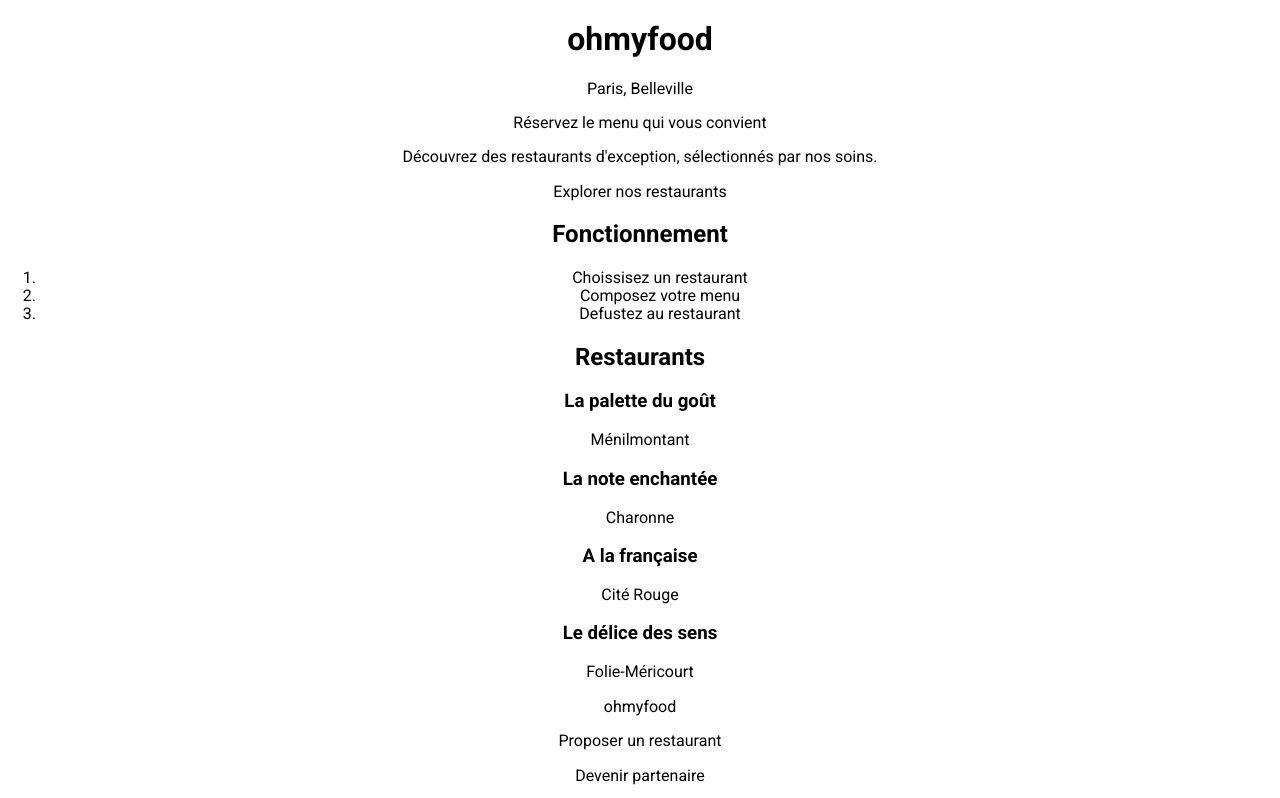
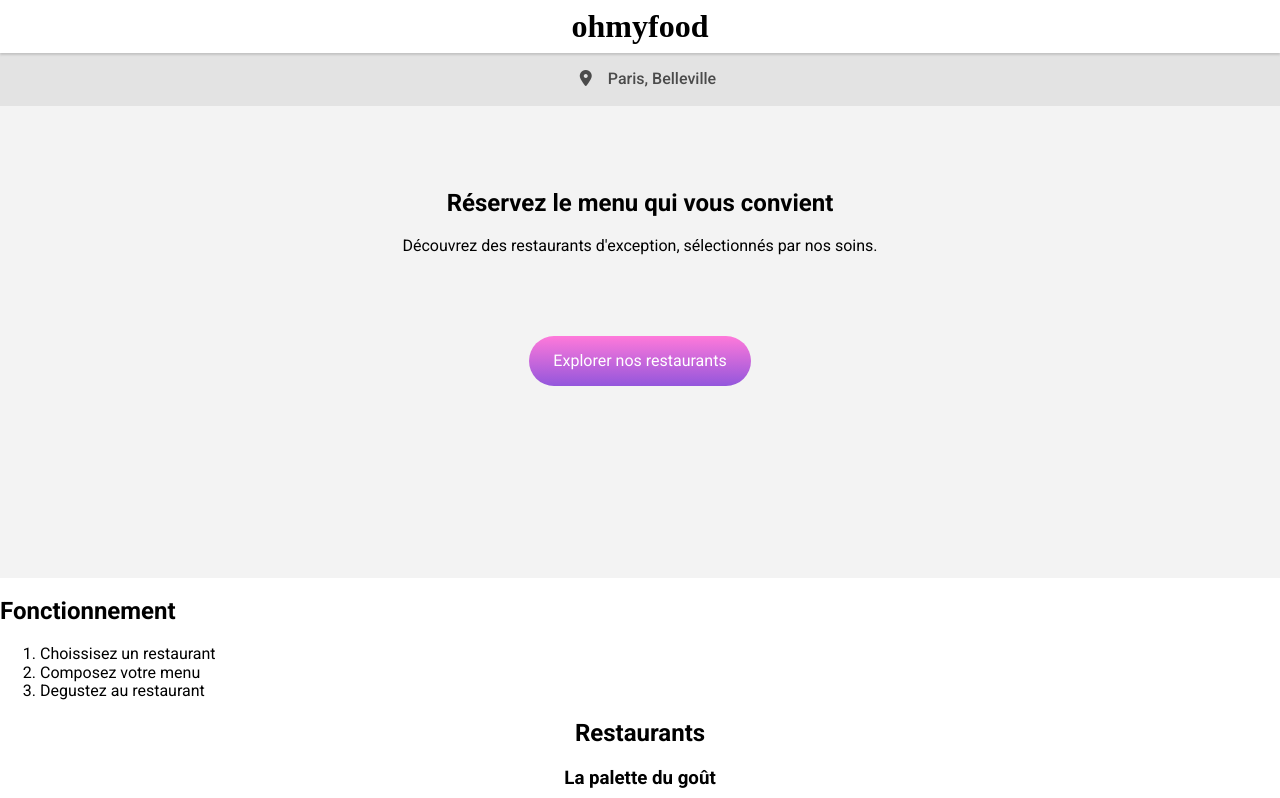
Before and after one commit to 7CedDev/OhmyfoodProject3OC, a plain HTML site: page index.html in a window 1280 px wide. Shown: the top 798 px of the page. Drawn offline with nearby package versions, Linux system fonts and the light colour scheme; a web font is replaced by a local one.

Commit message:
création et fin de la partie navigation nav-location

```diff
--- a/index.html
+++ b/index.html
@@ -18,28 +18,45 @@
     <main>
         <!--Header-->
         <header>
-            <h1>ohmyfood</h1>
+            <div class="title">
+                <h1>ohmyfood</h1>
+            </div>
 
         </header>
         <!--Navigation-->
         <nav>
-            <p>Paris, Belleville</p>
+            <div class="nav-location">
+                <div class="location-icon"><i class="fa-solid fa-location-dot"></i></div>
+                <div class="location-text">
+                    <p>Paris, Belleville</p>
+                </div>
+            </div>
+            <!-- Nav-Presentation -->
+            <section class="nav-pres">
+                <div class="nav-pres__title">
+                    <h2>Réservez le menu qui vous convient</h2>
+                </div>
+                <div class="nav-pres__text">
+                    <p>Découvrez des restaurants d'exception, sélectionnés par nos soins.</p>
+                </div>
 
-            <p>Réservez le menu qui vous convient</p>
-            <p>Découvrez des restaurants d'exception, sélectionnés par nos soins.</p>
-
-            <p>Explorer nos restaurants</p>
-
+                <button class="nav-button">
+                    <p>Explorer nos restaurants</p>
+                </button>
+            </section>
 
         </nav>
 
-        <aside>
-            <h2>Fonctionnement</h2>
-            <ol>
+        <aside class="fonction">
+            <div class="fonction-title">
+                <h2>Fonctionnement</h2>
+            </div>
+            <ol class="fonction-list">
                 <li>Choissisez un restaurant</li>
                 <li>Composez votre menu</li>
-                <li>Defustez au restaurant</li>
+                <li>Degustez au restaurant</li>
             </ol>
+
         </aside>
 
         <section>
--- a/style.scss
+++ b/style.scss
@@ -11,14 +11,64 @@ body {
     font-weight:lighter;
 }
 
-.pri-color {
-    color: #9356DC;
+$color-primary:#9356DC;
+
+$color-secondary:#FF79DA;
+
+$color-tertiary:#99E2D0;
+
+
+.color-grey {
+    color: grey;
 }
 
-.sec-color {
-    color:#FF79DA
+/*header*/
+
+.title h1{
+    box-shadow: 0 2px 2px #C3C3C3;
+    margin:0;
+    padding:0.5rem;
+    position: relative;
+    font-family: Shrikhand;
 }
 
-.ter-color {
-    color:#99E2D0;
+
+/*Navigation*/
+
+.nav-location {
+    background-color: #e3e3e3;
+    padding:0.1%;
+    margin:0;
+    display: flex;
+    justify-content: center;
+    text-align: center;
+    align-items:center;
+    color:rgb(75, 75, 75);
 }
+
+.location-icon {
+    margin:1rem;
+}
+
+.location-text {
+    font-weight:500;
+}
+
+.nav-pres {
+    background-color: #f3f3f3;
+}
+
+.nav-pres__title {
+    padding: 5% 12% 0 12%;
+}
+
+.nav-pres__text {
+    padding: 0 10% 0 10%;
+    font-weight:300;
+}
+
+.nav-button {
+    border-radius: 50px;
+    padding: 0.5rem 1.5rem;
+    margin: 7%;
+}
```
Also changed, not shown: style.css, 1 other file.
